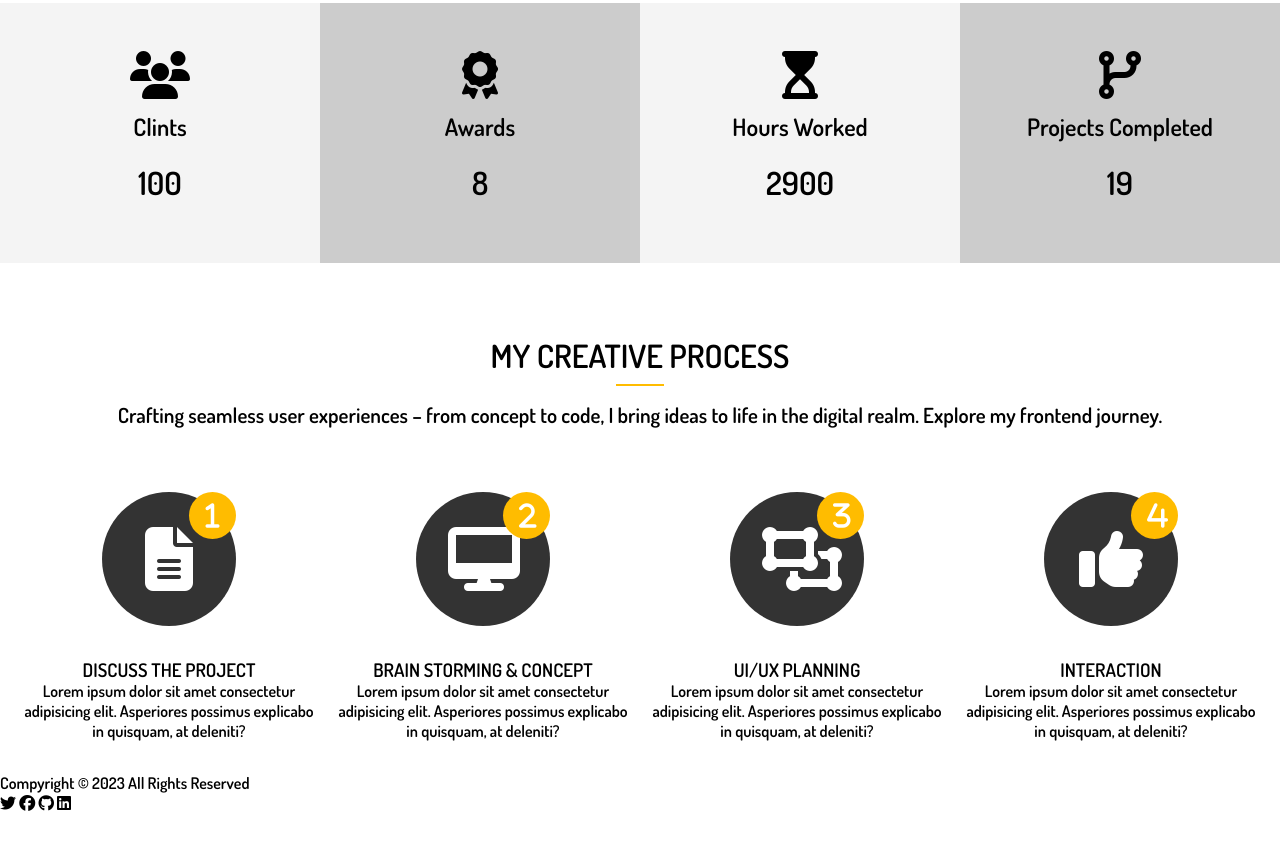
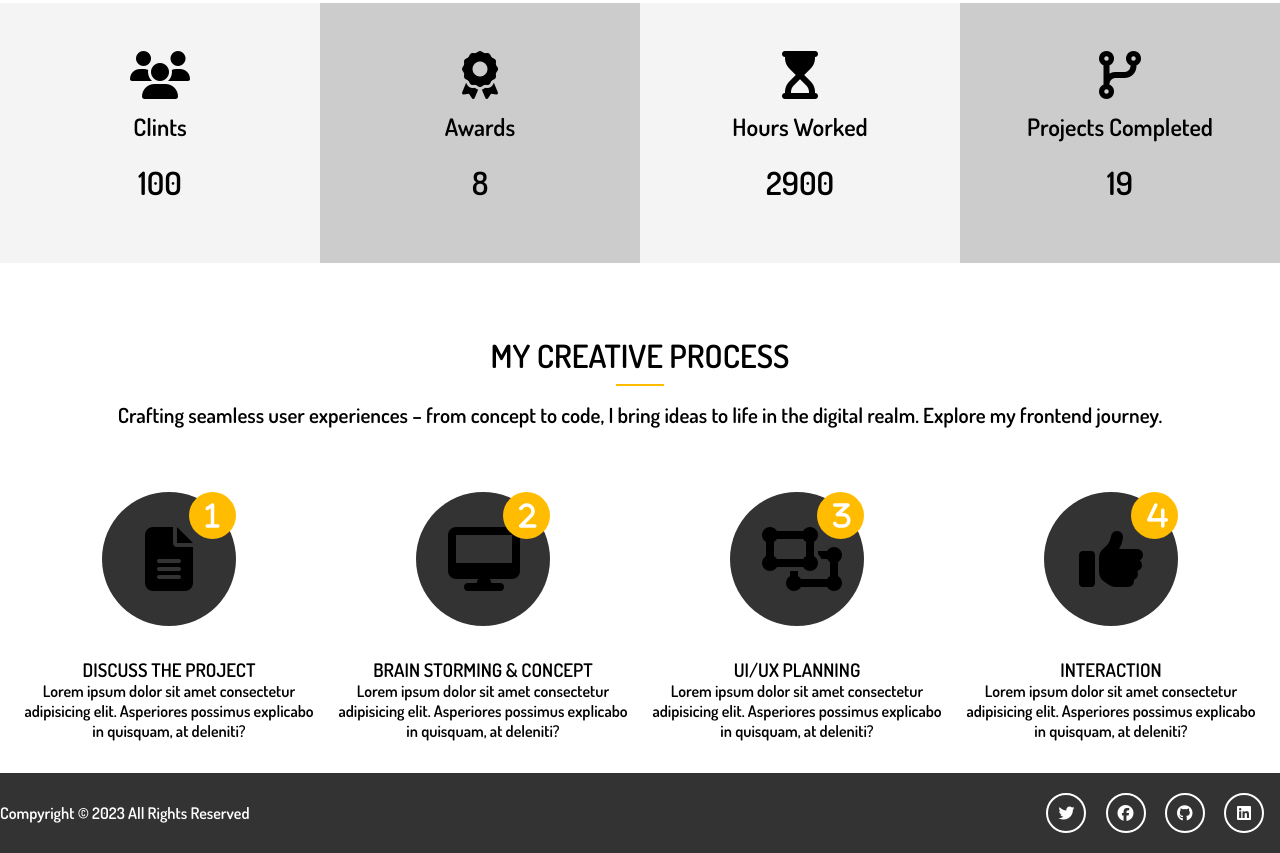
Before and after one commit to ahmedkhaled89/my-custom-john-doe-portfolio, a website: page dist/index.html in a window 1280 px wide. Shown: the part 1203-2056 px from the top of the page. Before the commit the page ends 2016 px from the top, so only its background shows below. Drawn offline with Linux system fonts and the light colour scheme.

Commit message:
Adding ser-text-color function to _config.scss file and use it in main.scss to change text color based on background color

```diff
--- a/scss/_config.scss
+++ b/scss/_config.scss
@@ -6,3 +6,11 @@ $light-color: #f4f4f4;
 $medium-color: #ccc;
 $dark-color: #333;
 $bg-image: url('../img/showcase.jpg');
+
+@function set-text-color($color) {
+  @if (lightness($color) > 50) {
+    @return #000;
+  } @else {
+    @return #fff;
+  }
+}
--- a/scss/main.scss
+++ b/scss/main.scss
@@ -161,7 +161,8 @@ img {
       &-icon {
         border-radius: 50%;
         background-color: $dark-color;
-        color: #fff;
+        color: ser-text-color($dark-color);
+        // color: #fff;
         padding: 2rem;
         width: 70px;
         height: 70px;
@@ -176,6 +177,7 @@ img {
           line-height: 90px;
           .process-step {
             background: $dark-color;
+            color: set-text-color($dark-color);
           }
         }
       }
@@ -187,6 +189,7 @@ img {
         right: 0;
         font-size: 28px;
         background-color: $main-color;
+        color: set-text-color($main-color);
         border-radius: 50%;
         height: 15px;
         width: 15px;
@@ -197,3 +200,33 @@ img {
     }
   }
 }
+
+// Footer
+
+#main-footer {
+  background-color: $dark-color;
+  color: #fff;
+  height: 5rem;
+
+  .footer-content {
+    display: flex;
+    justify-content: space-between;
+    flex-direction: row;
+    height: 5rem;
+    align-items: center;
+    .social .fab {
+      margin-right: 1rem;
+      border: 2px #fff solid;
+      border-radius: 50%;
+      height: 20px;
+      width: 20px;
+      line-height: 20px;
+      text-align: center;
+      padding: 0.5rem;
+      &:hover {
+        background-color: $main-color;
+        transition: 1s;
+      }
+    }
+  }
+}
```
Also changed, not shown: dist/css/main.css, dist/index.html.
